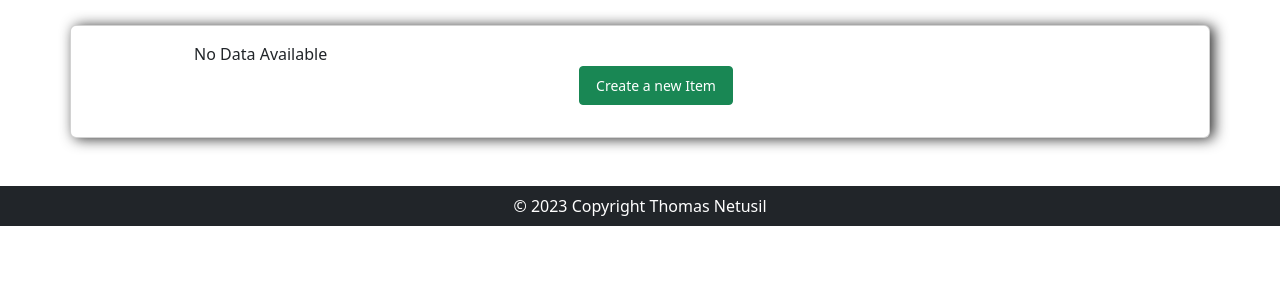
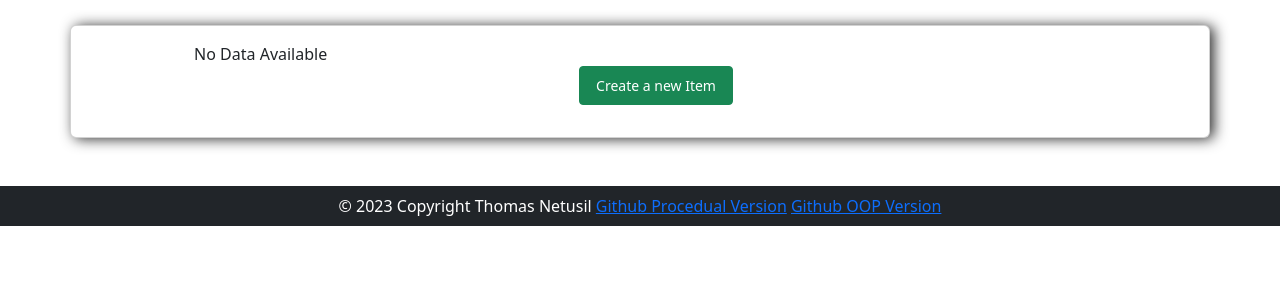
Before and after one commit to thomas-wien/BE18-CR4-NetusilThomas_OOP, a PHP site: page /index.php in a window 1280 px wide. Shown: the part 359-659 px from the top of the page. Run offline with PHP 8.4, Linux system fonts and the light colour scheme; data that the repository does not hold is empty; a stand-in replaces the project's code that opens the database connection; some libraries are stand-ins or nearby versions.

Commit message:
Add Link to Github OOP and Procedual Version

```diff
--- a/inc/htmlhelper.php
+++ b/inc/htmlhelper.php
@@ -34,7 +34,8 @@ function htmlend()
 {
   echo ' <footer class="container-fluid mt-5 bg-dark text-white text-center ">
 
-  <p class="fs-6 m-2 p-2">&copy; 2023 Copyright Thomas Netusil</p>
+  <p class="fs-6 m-2 p-2">&copy; 2023 Copyright Thomas Netusil  <a href="https://https://github.com/thomas-wien/BE18-CR4-NetusilThomas-Procedural.git" target="_blank" rel="noopener noreferrer">Github Procedual Version</a>
+  <a href="https://github.com/thomas-wien/BE18-CR4-NetusilThomas_OOP.git" target="_blank" rel="noopener noreferrer">Github OOP Version</a></p>
 </footer>
 </body>
   </html>';
```
